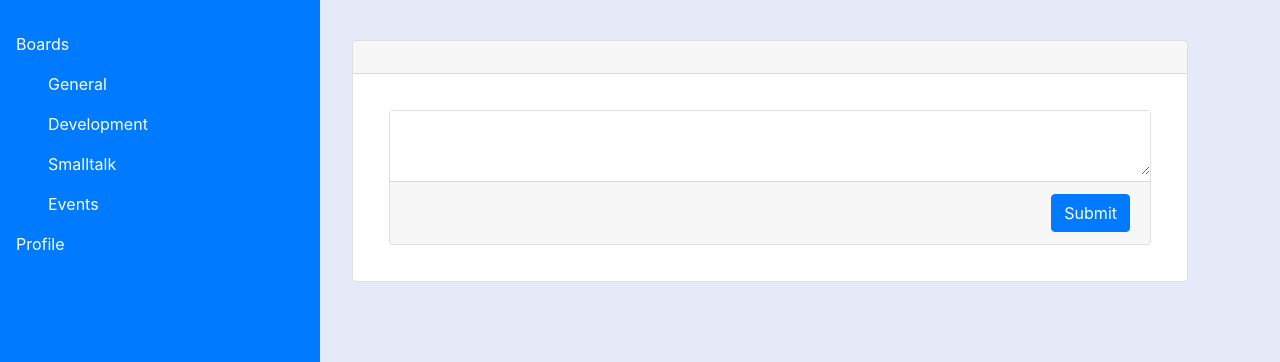
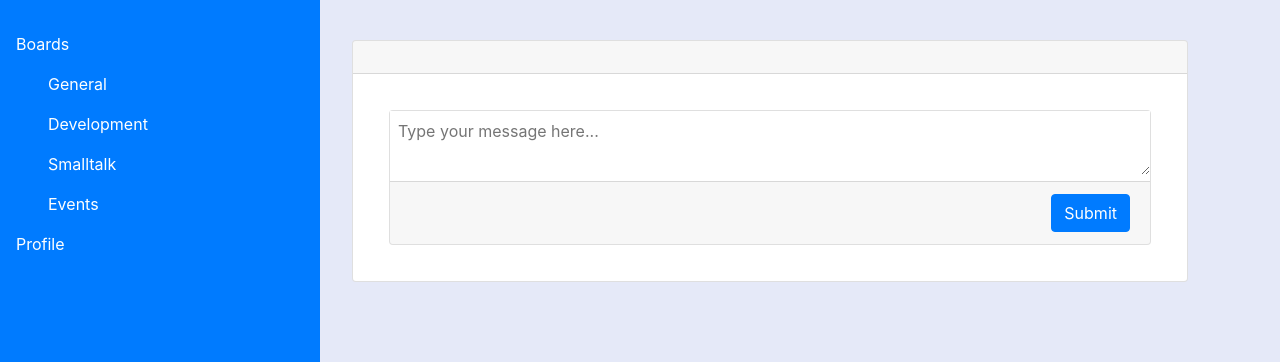
Before and after one commit to Qlfvr/bcbb-sweeney, a PHP site: page /messages.php?topic_id=1 in a window 1280 px wide. Shown: the part 58-420 px from the top of the page. Run offline with PHP 8.4, Linux system fonts and the light colour scheme; data that the repository does not hold is empty; some libraries are stand-ins or nearby versions.

Commit message:
placeholder on textarea

```diff
--- a/src/messages.php
+++ b/src/messages.php
@@ -11,10 +11,13 @@ catch(Exception $e)
 // En cas d'erreur, on affiche un message et on arrête tout
 die('Erreur : '.$e->getMessage());
 }
-?>
 
-<?php
 
+//
+
+
+
+//PREPARE REQUEST TO SHOW MESSAGES
     $test=$_GET["topic_id"];
     $req_messages = $bdd->prepare('SELECT * FROM messages WHERE topics_id =? ORDER BY creation_date ASC');
     $req_messages->execute(array($_GET["topic_id"]));
@@ -52,10 +55,8 @@ die('Erreur : '.$e->getMessage());
 
                         <form action="" method="post">
 
-                            <textarea name="" class="write-message p-2"></textarea>
-
-
-
+                            <textarea name="" class="write-message p-2"
+                                placeholder="Type your message here..."></textarea>
                             <div class="card-footer d-flex flex-row-reverse">
                                 <button type="submit" class="btn btn-primary">Submit</button>
                             </div>
```
